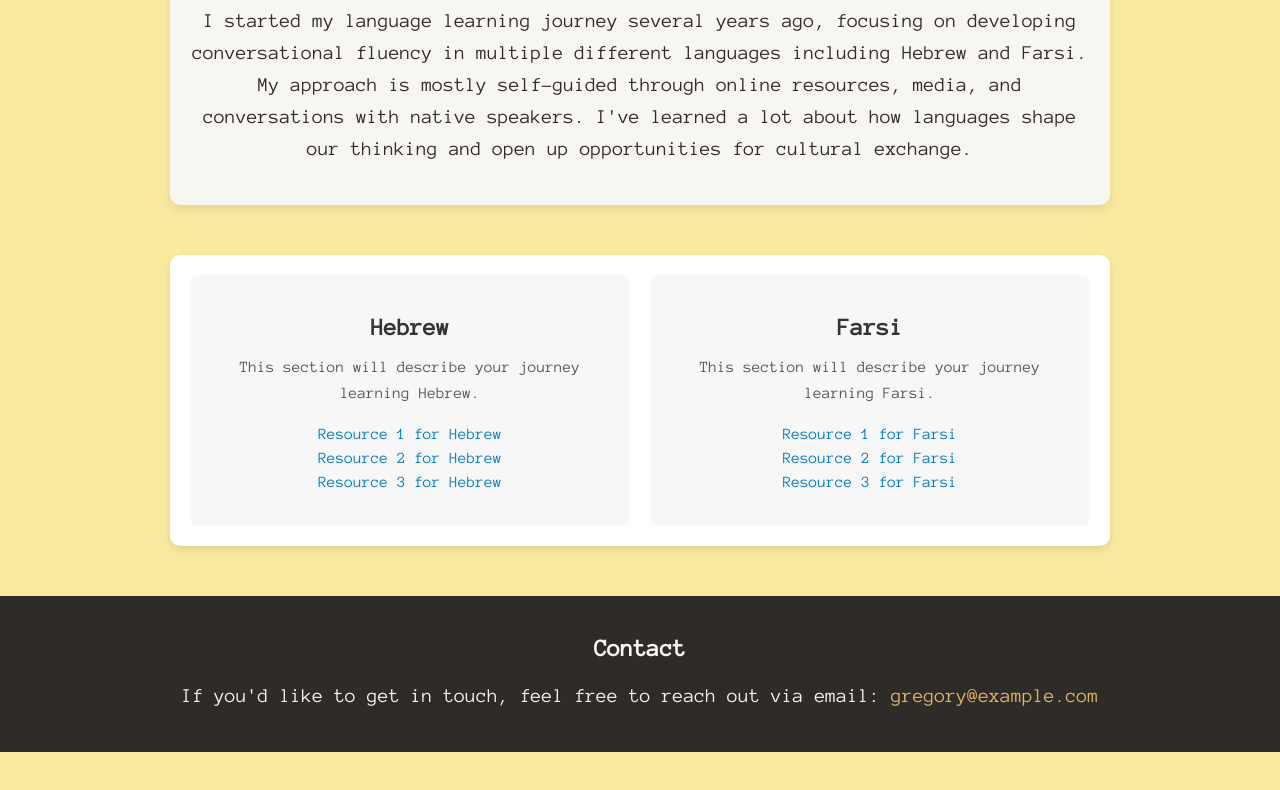
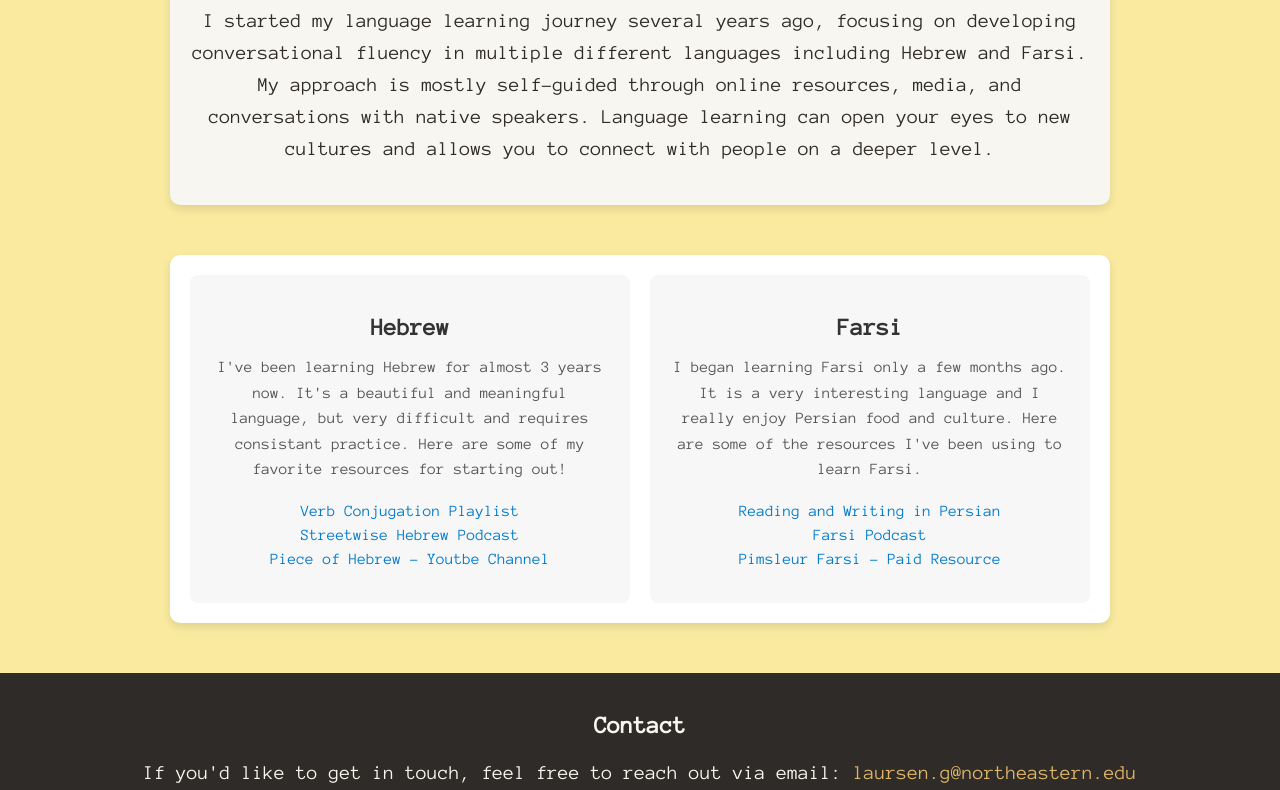
Before and after one commit to greglaursen/DS4200HW3, a plain HTML site: page languages.html in a window 1280 px wide. Shown: the part 222-1012 px from the top of the page. Before the commit the page ends 974 px from the top, so only its background shows below. Drawn offline with Linux system fonts and the light colour scheme; a web font is replaced by a local one.

Commit message:
updated writing

```diff
--- a/languages.html
+++ b/languages.html
@@ -19,30 +19,30 @@
     <!-- Main Content -->
     <div class="container">
         <!-- Languages Page Title -->
-        <h1>My Self Studying Language Journey</h1>
+        <h1>My Self-Studying Language Journey</h1>
 
         <!-- Placeholder for Your Language Journey Description -->
-        <p>I started my language learning journey several years ago, focusing on developing conversational fluency in multiple different languages including Hebrew and Farsi. My approach is mostly self-guided through online resources, media, and conversations with native speakers. I've learned a lot about how languages shape our thinking and open up opportunities for cultural exchange.</p>
+        <p>I started my language learning journey several years ago, focusing on developing conversational fluency in multiple different languages including Hebrew and Farsi. My approach is mostly self-guided through online resources, media, and conversations with native speakers. Language learning can open your eyes to new cultures and allows you to connect with people on a deeper level.</p>
     </div>
 
     <main class="languages-container">
         <section class="language">
             <h2>Hebrew</h2>
-            <p>This section will describe your journey learning Hebrew.</p>
+            <p>I've been learning Hebrew for almost 3 years now. It's a beautiful and meaningful language, but very difficult and requires consistant practice. Here are some of my favorite resources for starting out!</p>
             <ul>
-                <li><a href="#">Resource 1 for Hebrew</a></li>
-                <li><a href="#">Resource 2 for Hebrew</a></li>
-                <li><a href="#">Resource 3 for Hebrew</a></li>
+                <li><a href="https://youtube.com/playlist?list=PL0vWFn-lQvXXJDa_J58KCUgYIvFNG_xWn&si=U7S_72kHG82Qzb4W">Verb Conjugation Playlist</a></li>
+                <li><a href="https://tlv1.fm/podcasts/streetwise-hebrew-show/">Streetwise Hebrew Podcast</a></li>
+                <li><a href="https://www.youtube.com/@PieceofHebrew">Piece of Hebrew - Youtbe Channel</a></li>
             </ul>
         </section>
 
         <section class="language">
             <h2>Farsi</h2>
-            <p>This section will describe your journey learning Farsi.</p>
+            <p>I began learning Farsi only a few months ago. It is a very interesting language and I really enjoy Persian food and culture. Here are some of the resources I've been using to learn Farsi.</p>
             <ul>
-                <li><a href="#">Resource 1 for Farsi</a></li>
-                <li><a href="#">Resource 2 for Farsi</a></li>
-                <li><a href="#">Resource 3 for Farsi</a></li>
+                <li><a href="https://youtube.com/playlist?list=PLGXM_wriJ7eGN_5f_hTY4gU6hDPgiSWfX&si=IDHCqUfK92dzw_tR">Reading and Writing in Persian</a></li>
+                <li><a href="https://open.spotify.com/show/3XiDtXM63vKGl5KHw3WRaG">Farsi Podcast</a></li>
+                <li><a href="https://www.pimsleur.com/learn-farsi-persian/plans/">Pimsleur Farsi - Paid Resource</a></li>
             </ul>
         </section>
     </main>
@@ -51,7 +51,7 @@
     <footer>
         <h2>Contact</h2>
         <p>If you'd like to get in touch, feel free to reach out via email:
-            <a href="mailto:gregory@example.com">gregory@example.com</a>
+            <a href="mailto:laursen.g@northeastern.edu">laursen.g@northeastern.edu</a>
         </p>
     </footer>
 </body>
```
Also changed, not shown: index.html (+1 -1 lines).
